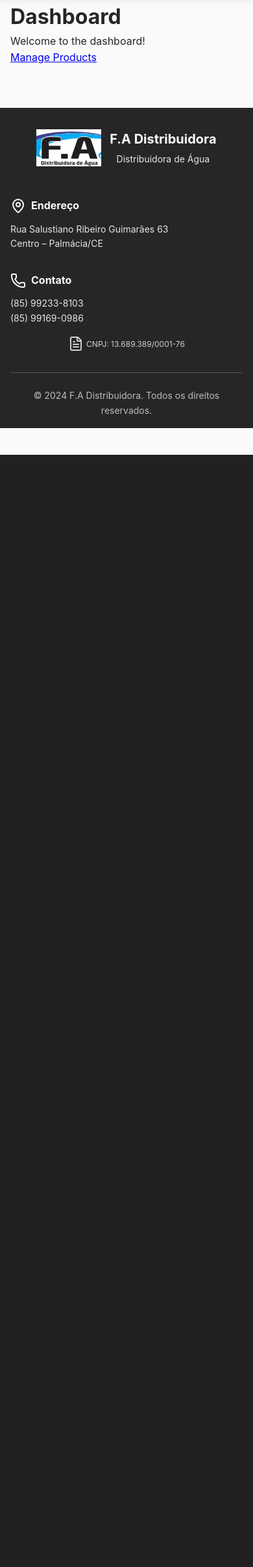
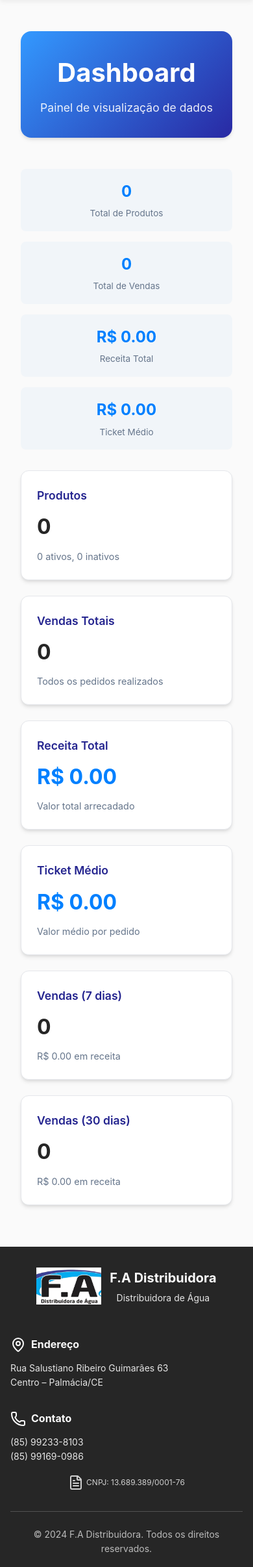
Before and after one commit to Kauanrodrigues01/delivery-agua, a Django app: page /dashboard/ in a window 390 px wide. Shown: the part 144-2556 px from the top of the page at 65% size. Before the commit the page ends 844 px from the top, so only its background shows below. Run offline with Django 5.2, Linux system fonts and the light colour scheme; the visitor is signed in with stand-in values (Sample User, id 1); data that the repository does not hold is empty.

Commit message:
feat(dashboard): add metrics calculation and modern dashboard UI
- Implement metrics calculation utility for products and sales, including recent period stats.
- Add database population and test utility for metrics validation.
- Refactor dashboard view to inject metrics context.
- Redesign dashboard.html with modern, responsive layout and consistent styling.
- Add dedicated CSS for dashboard metrics and quick stats.
- Remove unused field from OrderItem via migration.

```diff
--- a/checkout/models.py
+++ b/checkout/models.py
@@ -19,7 +19,7 @@ class Order(models.Model):
 
     @property
     def total_price(self):
-        return sum(item.quantity * item.unit_price for item in self.items.all())
+        return sum(item.quantity * item.product.price for item in self.items.all())
 
     class Meta:
         verbose_name = "Pedido"
@@ -30,7 +30,6 @@ class OrderItem(models.Model):
     order = models.ForeignKey(Order, on_delete=models.CASCADE, related_name="items")
     product = models.ForeignKey(Product, on_delete=models.CASCADE)
     quantity = models.PositiveIntegerField()
-    unit_price = models.DecimalField(max_digits=8, decimal_places=2)
 
     def __str__(self):
         return f"{self.quantity} x {self.product.name}"
--- a/dashboard/templates/dashboard/dashboard.html
+++ b/dashboard/templates/dashboard/dashboard.html
@@ -1,7 +1,90 @@
 {% extends 'base.html' %}
 
+{% load static %}
+
+{% block head %}
+<link rel="stylesheet" href="{% static 'dashboard/styles.css' %}">
+{% endblock %}
+
 {% block content %}
-<h1>Dashboard</h1>
-<p>Welcome to the dashboard!</p>
-<a href="{% url 'dashboard:product_list' %}">Manage Products</a>
+<main class="main-content">
+    <div class="container">
+        <!-- Dashboard Header -->
+        <section class="dashboard-header">
+            <h1>Dashboard</h1>
+            <p>Painel de visualização de dados</p>
+        </section>
+
+        <!-- Quick Stats -->
+        <section class="quick-stats">
+            <div class="quick-stat">
+                <div class="quick-stat-value">{{ metrics.total_products }}</div>
+                <div class="quick-stat-label">Total de Produtos</div>
+            </div>
+            <div class="quick-stat">
+                <div class="quick-stat-value">{{ metrics.total_sales }}</div>
+                <div class="quick-stat-label">Total de Vendas</div>
+            </div>
+            <div class="quick-stat">
+                <div class="quick-stat-value">R$ {{ metrics.total_revenue|floatformat:2 }}</div>
+                <div class="quick-stat-label">Receita Total</div>
+            </div>
+            <div class="quick-stat">
+                <div class="quick-stat-value">R$ {{ metrics.ticket_medio|floatformat:2 }}</div>
+                <div class="quick-stat-label">Ticket Médio</div>
+            </div>
+        </section>
+
+        <!-- Detailed Metrics -->
+        <section class="metrics-container">
+            <div class="metric-card">
+                <h3>Produtos</h3>
+                <div class="metric-value">{{ metrics.total_products }}</div>
+                <div class="metric-description">
+                    {{ metrics.total_active_products }} ativos, {{ metrics.total_inactive_products }} inativos
+                </div>
+            </div>
+
+            <div class="metric-card">
+                <h3>Vendas Totais</h3>
+                <div class="metric-value">{{ metrics.total_sales }}</div>
+                <div class="metric-description">
+                    Todos os pedidos realizados
+                </div>
+            </div>
+
+            <div class="metric-card">
+                <h3>Receita Total</h3>
+                <div class="metric-value currency">R$ {{ metrics.total_revenue|floatformat:2 }}</div>
+                <div class="metric-description">
+                    Valor total arrecadado
+                </div>
+            </div>
+
+            <div class="metric-card">
+                <h3>Ticket Médio</h3>
+                <div class="metric-value currency">R$ {{ metrics.ticket_medio|floatformat:2 }}</div>
+                <div class="metric-description">
+                    Valor médio por pedido
+                </div>
+            </div>
+
+            <div class="metric-card">
+                <h3>Vendas (7 dias)</h3>
+                <div class="metric-value">{{ metrics.sales_last_7_days }}</div>
+                <div class="metric-description">
+                    R$ {{ metrics.revenue_last_7_days|floatformat:2 }} em receita
+                </div>
+            </div>
+
+            <div class="metric-card">
+                <h3>Vendas (30 dias)</h3>
+                <div class="metric-value">{{ metrics.sales_last_30_days }}</div>
+                <div class="metric-description">
+                    R$ {{ metrics.revenue_last_30_days|floatformat:2 }} em receita
+                </div>
+            </div>
+        </section>
+    </div>
+</main>
 {% endblock %}
--- /dev/null
+++ b/dashboard/utils/metrics.py
@@ -0,0 +1,37 @@
+from datetime import timedelta
+from django.utils.timezone import now
+from products.models import Product
+from checkout.models import Order
+
+# Função para calcular todas as métricas
+def calculate_metrics():
+    total_products = Product.objects.count()
+    total_active_products = Product.objects.filter(is_active=True).count()
+    total_inactive_products = Product.objects.filter(is_active=False).count()
+
+    total_sales = Order.objects.count()
+    total_revenue = sum(order.total_price for order in Order.objects.all())
+    ticket_medio = total_revenue / total_sales if total_sales > 0 else 0
+
+    # Vendas nos últimos 7 dias
+    last_7_days = now() - timedelta(days=7)
+    sales_last_7_days = Order.objects.filter(created_at__gte=last_7_days).count()
+    revenue_last_7_days = sum(order.total_price for order in Order.objects.filter(created_at__gte=last_7_days))
+
+    # Vendas nos últimos 30 dias
+    last_30_days = now() - timedelta(days=30)
+    sales_last_30_days = Order.objects.filter(created_at__gte=last_30_days).count()
+    revenue_last_30_days = sum(order.total_price for order in Order.objects.filter(created_at__gte=last_30_days))
+
+    return {
+        "total_products": total_products,
+        "total_active_products": total_active_products,
+        "total_inactive_products": total_inactive_products,
+        "total_sales": total_sales,
+        "total_revenue": total_revenue,
+        "ticket_medio": ticket_medio,
+        "sales_last_7_days": sales_last_7_days,
+        "revenue_last_7_days": revenue_last_7_days,
+        "sales_last_30_days": sales_last_30_days,
+        "revenue_last_30_days": revenue_last_30_days,
+    }
--- a/dashboard/views.py
+++ b/dashboard/views.py
@@ -3,6 +3,7 @@ from django.contrib.auth.decorators import login_required
 from django.contrib.auth import login, authenticate
 from django.views.decorators.http import require_http_methods, require_POST
 from products.models import Product
+from .utils.metrics import calculate_metrics
 
 # Login view
 def login_view(request):
@@ -20,7 +21,8 @@ def login_view(request):
 # Dashboard view
 @login_required
 def dashboard_view(request):
-    return render(request, 'dashboard/dashboard.html')
+    metrics = calculate_metrics()
+    return render(request, 'dashboard/dashboard.html', {'metrics': metrics})
 
 # Product CRUD views
 @login_required
--- /dev/null
+++ b/static/dashboard/styles.css
@@ -0,0 +1,91 @@
+.dashboard-header {
+    text-align: center;
+    margin-top: 3rem;
+    margin-bottom: 3rem;
+    padding: 2rem 0;
+    background: var(--gradient-primary);
+    border-radius: var(--radius-lg);
+    color: var(--primary-foreground);
+    box-shadow: var(--shadow-card);
+}
+
+.dashboard-header h1 {
+    font-size: 2.5rem;
+    margin-bottom: 0.5rem;
+    font-weight: 700;
+}
+
+.dashboard-header p {
+    font-size: 1.1rem;
+    opacity: 0.9;
+}
+
+.metrics-container {
+    display: grid;
+    grid-template-columns: repeat(auto-fit, minmax(300px, 1fr));
+    gap: 1.5rem;
+    margin-bottom: 3rem;
+}
+
+.metric-card {
+    background: var(--card);
+    border: 1px solid var(--border);
+    border-radius: var(--radius);
+    padding: 1.5rem;
+    box-shadow: var(--shadow-card);
+    transition: var(--transition);
+}
+
+.metric-card:hover {
+    box-shadow: var(--shadow-hover);
+    transform: translateY(-2px);
+}
+
+.metric-card h3 {
+    color: var(--primary-dark);
+    font-size: 1.1rem;
+    margin-bottom: 0.5rem;
+    font-weight: 600;
+}
+
+.metric-value {
+    font-size: 2rem;
+    font-weight: 700;
+    color: var(--foreground);
+    margin-bottom: 0.5rem;
+}
+
+.metric-value.currency {
+    color: var(--primary);
+}
+
+.metric-description {
+    color: var(--muted-foreground);
+    font-size: 0.9rem;
+}
+
+.quick-stats {
+    display: grid;
+    grid-template-columns: repeat(auto-fit, minmax(200px, 1fr));
+    gap: 1rem;
+    margin-bottom: 2rem;
+}
+
+.quick-stat {
+    background: var(--muted);
+    border-radius: var(--radius-sm);
+    padding: 1rem;
+    text-align: center;
+}
+
+.quick-stat-value {
+    font-size: 1.5rem;
+    font-weight: 700;
+    color: var(--primary);
+}
+
+.quick-stat-label {
+    font-size: 0.85rem;
+    color: var(--muted-foreground);
+    margin-top: 0.25rem;
+}
```
Also changed, not shown: checkout/admin.py (+3 -5 lines), dashboard/utils/populate_and_test_metrics.py (added, +45 -0 lines), checkout/migrations/0002_remove_orderitem_unit_price.py (added).
